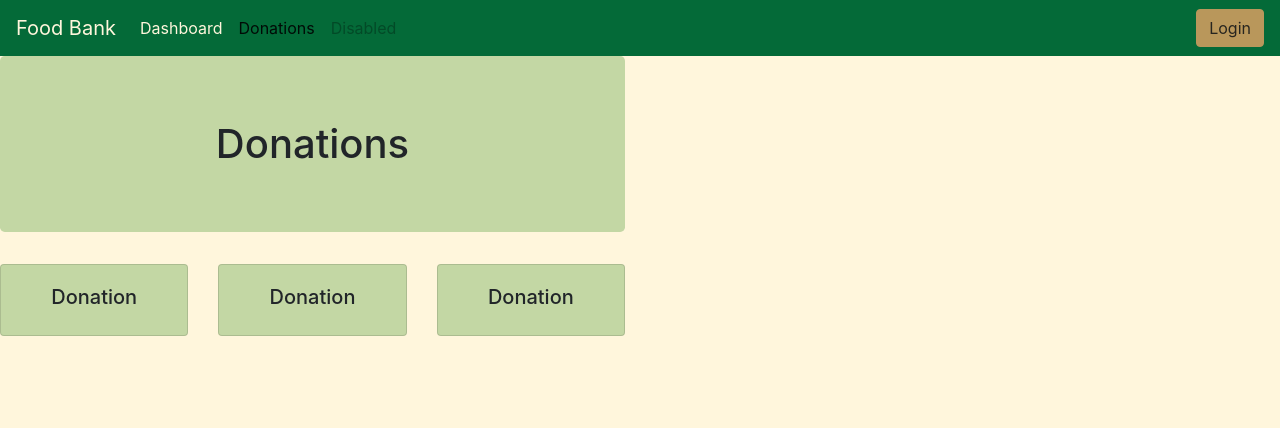
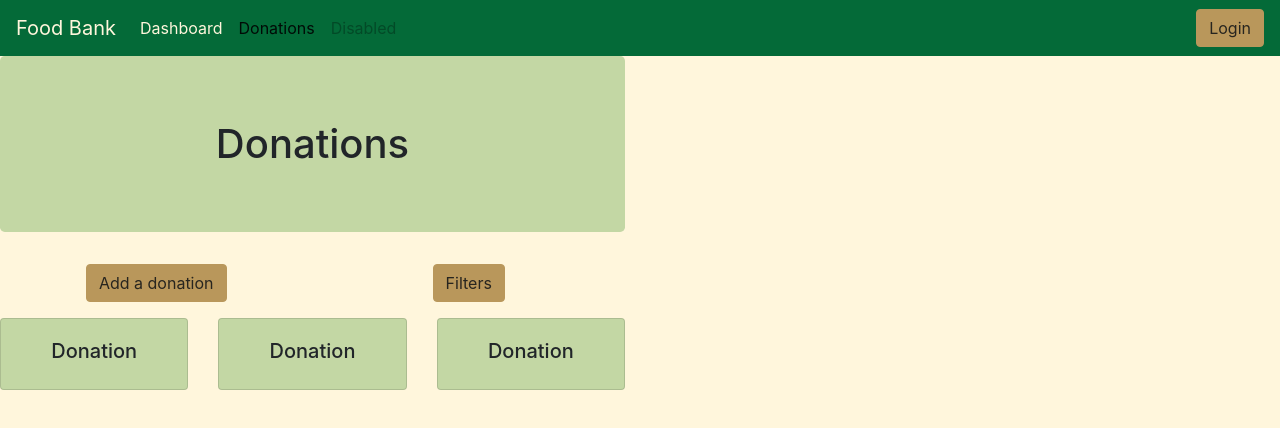
Before and after one commit to spamntaters/foodBankAngular, an Angular app: page /donations in a window 1280 px wide. Shown: the top 428 px of the page. Built offline with nearby package versions, Linux system fonts and the light colour scheme; data requests are answered from the project's data file.

Commit message:
Add buttons for new donation and filters

```diff
--- a/src/app/donations/donation-list/donation-list.component.html
+++ b/src/app/donations/donation-list/donation-list.component.html
@@ -1,4 +1,17 @@
 <h1 class="jumbotron text-center bg-secondary">Donations</h1>
+<div class="container">
+    <div class="row text-center">
+        <div class="col-sm-6">
+            <button class="btn btn-warning text-dark">Add a donation</button>
+        </div>
+        <div class="col-sm-6">
+            <button class="btn btn-warning text-dark" (click)="toggleFilters()">Filters</button>
+        </div>
+    </div>
+</div>
+<div *ngIf="filters">
+    Filters
+</div>
 <div class="card-deck">
     <div class="card text-center bg-secondary" *ngFor="let donation of donations" (click)="onSelected(donation.donationId)">
         <div class="card-body">
--- a/src/app/donations/donation-list/donation-list.component.scss
+++ b/src/app/donations/donation-list/donation-list.component.scss
@@ -1,3 +1,7 @@
 ul.list-group-flush {
     padding: 0;
 }
+
+button.btn {
+    margin-bottom: 1rem;
+}
--- a/src/app/donations/donation-list/donation-list.component.ts
+++ b/src/app/donations/donation-list/donation-list.component.ts
@@ -9,6 +9,7 @@ import { DonationsService } from '../donations.service';
 })
 export class DonationListComponent implements OnInit {
   donations: Donation[];
+  filters: boolean = false;
 
   constructor(private donationsService: DonationsService) { }
 
@@ -27,4 +28,8 @@ export class DonationListComponent implements OnInit {
     });
   }
 
+  toggleFilters(){
+    this.filters = !this.filters;
+  }
+
 }
```
